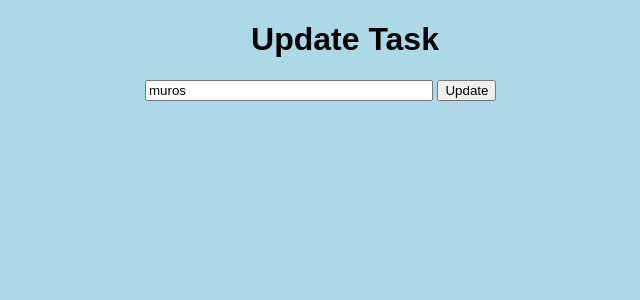
After one commit to gambina/flask-todo-list, a Flask app: page /update/1 in a window 1280 px wide. The commit adds this page. Shown: the top 300 px of the page, without its empty margins (295-935 px from the left). Run offline with Flask 2, Linux system fonts and the light colour scheme; data comes from the database, SQL or seed files in the repository; both versions use the stored data as it was after the commit.

Commit message:
app is ready

```diff
--- a/app.py
+++ b/app.py
@@ -1,5 +1,7 @@
+from crypt import methods
 from distutils.log import debug
-from flask import Flask, render_template, request
+from importlib.resources import contents
+from flask import Flask, render_template, request, redirect
 from flask_sqlalchemy import SQLAlchemy
 from datetime import datetime
 
@@ -21,9 +23,46 @@ class Todo(db.Model):
 @app.route('/', methods=['POST', 'GET'])
 def index():
     if request.method == 'POST':
-        pass
+        task_content = request.form['content']
+        new_task = Todo(content=task_content)
+        try:
+            db.session.add(new_task)
+            db.session.commit()
+            return redirect('/')
+
+        except:
+            return 'Failed to add the task'
     else:
-        return render_template('index.html')
+        tasks = Todo.query.order_by(Todo.date_created).all()
+        return render_template('index.html', tasks=tasks)
+
+
+@app.route('/delete/<int:id>')
+def delete(id):
+    task_to_delete = Todo.query.get_or_404(id)
+
+    try:
+        db.session.delete(task_to_delete)
+        db.session.commit()
+        return redirect('/')
+    except:
+        return 'Failed to delete the task'
+
+
+@app.route('/update/<int:id>', methods=['GET', 'POST'])
+def update(id):
+    task = Todo.query.get_or_404(id)
+
+    if request.method == 'POST':
+        task.content = request.form['content']
+
+        try:
+            db.session.commit()
+            return redirect('/')
+        except:
+            return 'Failed to update the task'
+    else:
+        return render_template('update.html', task=task)
 
 
 if __name__ == "__main__":
--- a/static/css/main.css
+++ b/static/css/main.css
@@ -1,4 +1,36 @@
-body {
+body, html {
   margin: 0;
   font-family: sans-serif;
+  background-color: lightblue;
 }
+
+.content {
+  margin: 0 auto;
+  width: 400px;
+}
+
+table, td, th {
+  border: 1px solid #aaa;
+}
+
+table {
+  border-collapse: collapse;
+  width: 100%;
+}
+
+th {
+  height: 30px;
+}
+
+td {
+  text-align: center;
+  padding: 5px;
+}
+
+.form {
+  margin-top: 20px;
+}
+
+#content {
+  width: 70%;
+}
--- /dev/null
+++ b/templates/update.html
@@ -0,0 +1,19 @@
+{% extends 'base.html'%}
+
+{% block head %}
+<title>TODO List</title>
+{% endblock%}
+
+{% block body %}
+
+<div class="content">
+
+  <h1 style="text-align: center;">Update Task</h1>
+
+  <div class="form">
+    <form action="/update/{{task.id}}" method="POST">
+      <input type="text" , name="content" , id="content" , value="{{task.content}}">
+      <input type="submit" value="Update">
+    </form>
+  </div>
+  {% endblock%}
```
Also changed, not shown: requirements.txt (added, +11 -0 lines), templates/index.html (+13 -8 lines), test.db.
